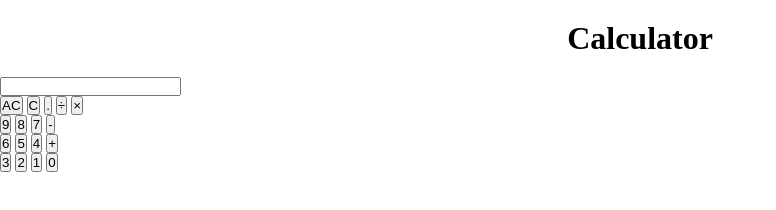
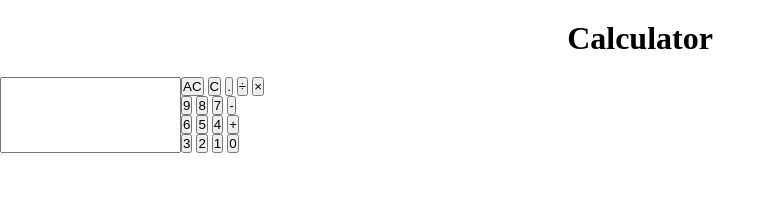
Before and after one commit to SuspiciousApplePie/calculator, a plain HTML site: page index.html in a window 1280 px wide. Shown: the whole page, without its empty margins (0-776 px from the left). Drawn offline with Linux system fonts and the light colour scheme.

Commit message:
style: Set main-content to flex

```diff
--- a/css/styles.css
+++ b/css/styles.css
@@ -10,3 +10,7 @@
     text-align: center;
     padding: 20px;
 }
+
+.main-content {
+    display: flex;
+}
```
